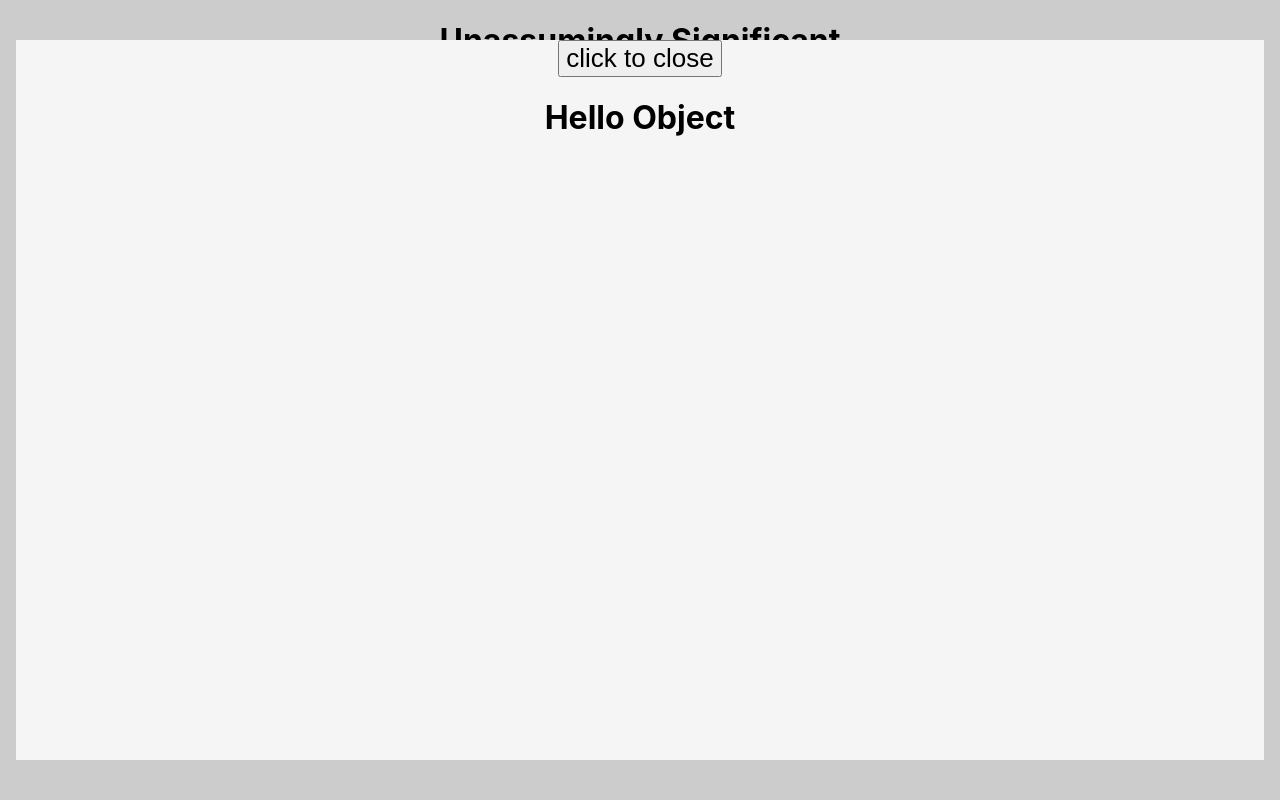
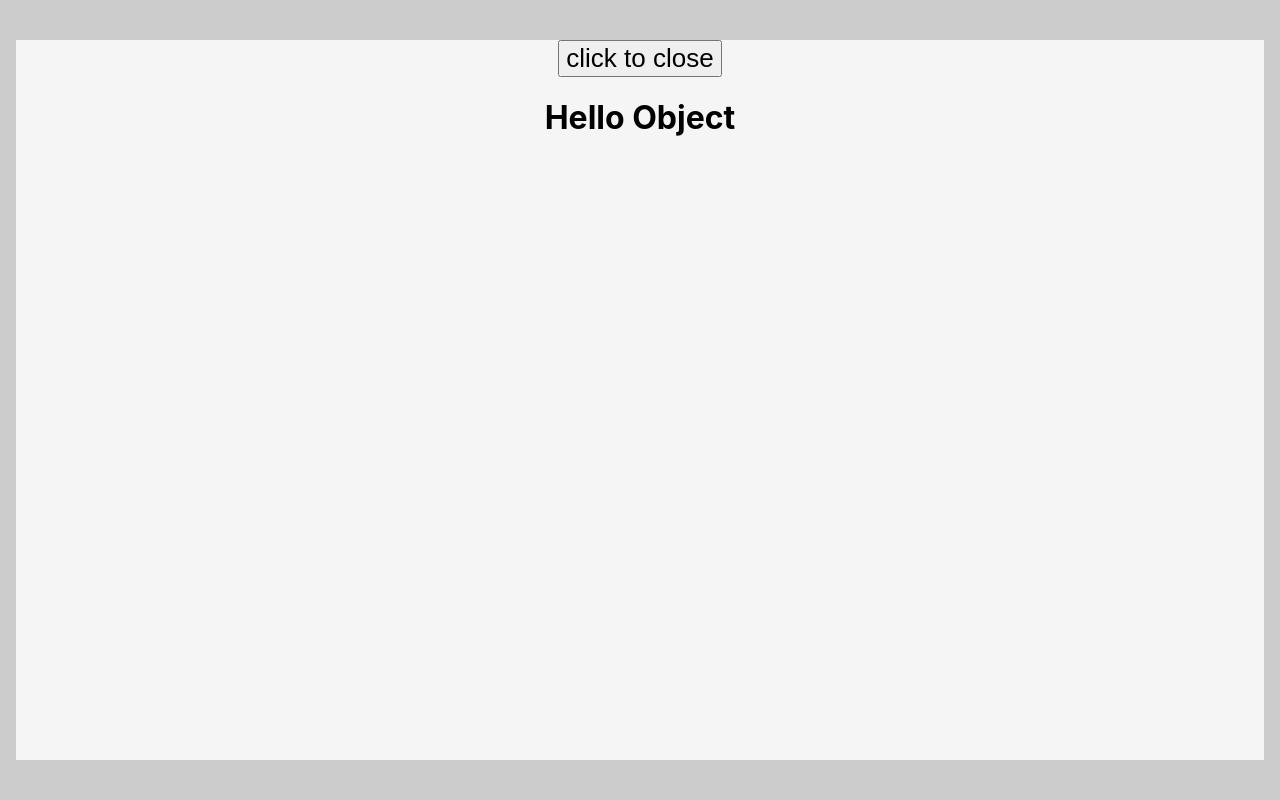
Before and after one commit to davidvdev/unassumingly-significant, a React (Vite) app: page / in a window 1280 px wide. Both pictures are taken after a click on the element "Object". Shown: the top 800 px of the page. Built offline with nearby package versions, Linux system fonts and the light colour scheme.

Commit message:
improved modal

```diff
--- a/Components/Modal/Modal.css
+++ b/Components/Modal/Modal.css
@@ -1,5 +1,5 @@
 .Modal {
-    position: absolute;
+    position: sticky;
     top: 0;
     display: flex;
     justify-content: center;
--- a/Components/Modal/Modal.tsx
+++ b/Components/Modal/Modal.tsx
@@ -9,7 +9,7 @@ interface Props {
 
 const Modal = (props: Props) => {
     return(
-        <div className="Modal">
+        <div className="Modal" onClick={() => {props.setModalOpen(false)}}>
             <div className='content'>
                 <button onClick={() => {props.setModalOpen(false)}}>click to close</button>
                 <h1>Hello {props.data.name}</h1>
--- a/src/App.tsx
+++ b/src/App.tsx
@@ -27,12 +27,12 @@ function App() {
 
   return (
     <div className="App">
+      { modalOpen &&
+        <Modal setModalOpen={setModalOpen} data={modalTarget}/>
+      }
       <header>
         <h1>Unassumingly Significant</h1>
       </header>
-      { modalOpen &&
-        <Modal setModalOpen={setModalOpen} data={modalTarget}/>
-      }
       <ButtonGrid options={options} onClick={openSpecificModal}/>
     </div>
   )
```
